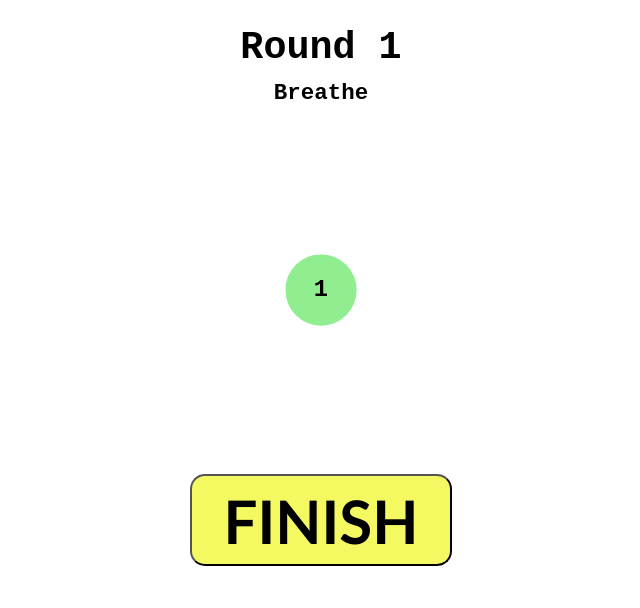
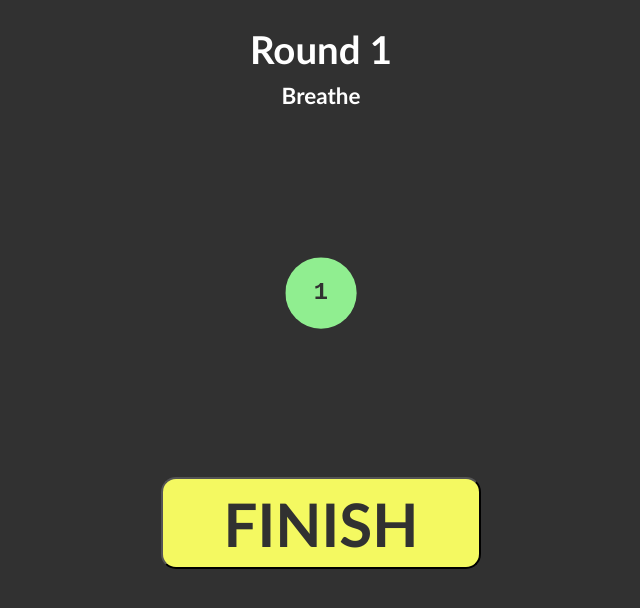
Before and after one commit to lightandluck/breathtimer, a React (Create React App) app: page / in a window 1280 px wide. Both pictures are taken after a click on the button "START". Shown: the top 608 px of the page, without its empty margins (319-959 px from the left). Built offline with nearby package versions, Linux system fonts and the light colour scheme.

Commit message:
Styling changes
- Widen app and buttons
- Make fonts consistent
- Style result table
- Dark mode

```diff
--- a/src/App.css
+++ b/src/App.css
@@ -2,10 +2,12 @@
   align-items: center;
   display: flex;
   flex-direction: column;
+  font-family: 'Trebuchet MS';
   font-size: 1.2em;
   justify-content: center;
   margin: 0 auto;
   min-height: 300px;
+  max-width: 20rem;
   overflow: auto;
   padding: 0 1rem;
   row-gap: 10px;
@@ -15,6 +17,7 @@
   align-items: center;
   border-radius: 200px;
   display: flex;
+  font-family: monospace;
   font-size: 100px;
   font-weight: bold;
   height: 300px;
@@ -24,14 +27,16 @@
 }
 
 .btn {
+  background: #f4f961;
+  border-radius: 15px;
+  color: #000;
+  font-family: "Trebuchet MS";
   font-size: 60px;
-  border-radius: 15px;
+  font-weight: bold;
+  max-width: 20rem;
   padding: 0.6rem 2rem 0.4rem 2rem;
-  color: #000;
-  background: #f4f961;
   text-transform: uppercase;
-  font-family: "Trebuchet MS";
-  font-weight: bold;
+  width: 100%;
 }
 
 h1 {
@@ -43,6 +48,30 @@ h3 {
   margin: 0;
   text-align: center;
 }
+
+
+body {
+background: #313131;
+color: white;
+}
+
+.circle {
+  color: #313131;
+}
+
+tr:first-child {
+  color: #313131;
+}
+
+tr td {
+  border-bottom: 2px solid white;
+}
+
+.btn {
+  color: #313131;
+}
+
+
 
 /* .App {
   text-align: center;
--- a/src/components/Result.css
+++ b/src/components/Result.css
@@ -5,7 +5,6 @@
 }
 
 .result h1 {
-  font-family: Trebuchet MS;
   text-align: center;
   text-transform: uppercase;
 }
@@ -15,6 +14,26 @@
   padding: 0;
 }
 
+.result table {
+  font-family: monospace;
+  align-self: center;
+  font-weight: bold;
+}
+
+tbody tr:first-child {
+  background-color: lightyellow;
+}
+
+td {
+  padding: 5px;
+  border-bottom: 4px solid black;
+}
+
+
+tr:last-child td{
+  border-bottom: none;
+}
+
 tr td:first-child {
-  padding-right: 60px;
+  padding-right: 4rem;
 }
--- a/src/components/Stopwatch.css
+++ b/src/components/Stopwatch.css
@@ -3,6 +3,5 @@
 }
 
 .stopwatch-display {
-  color: white;
   letter-spacing: -6px;
 }
```
